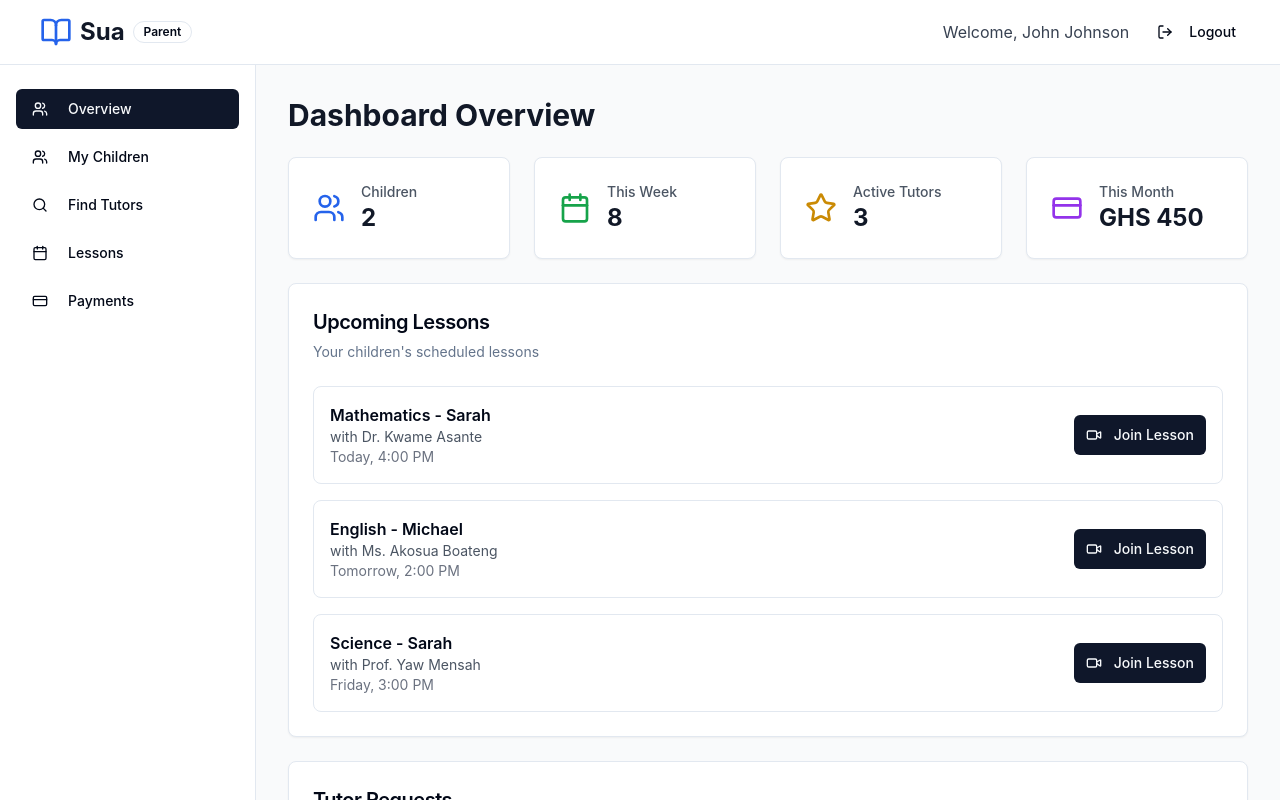
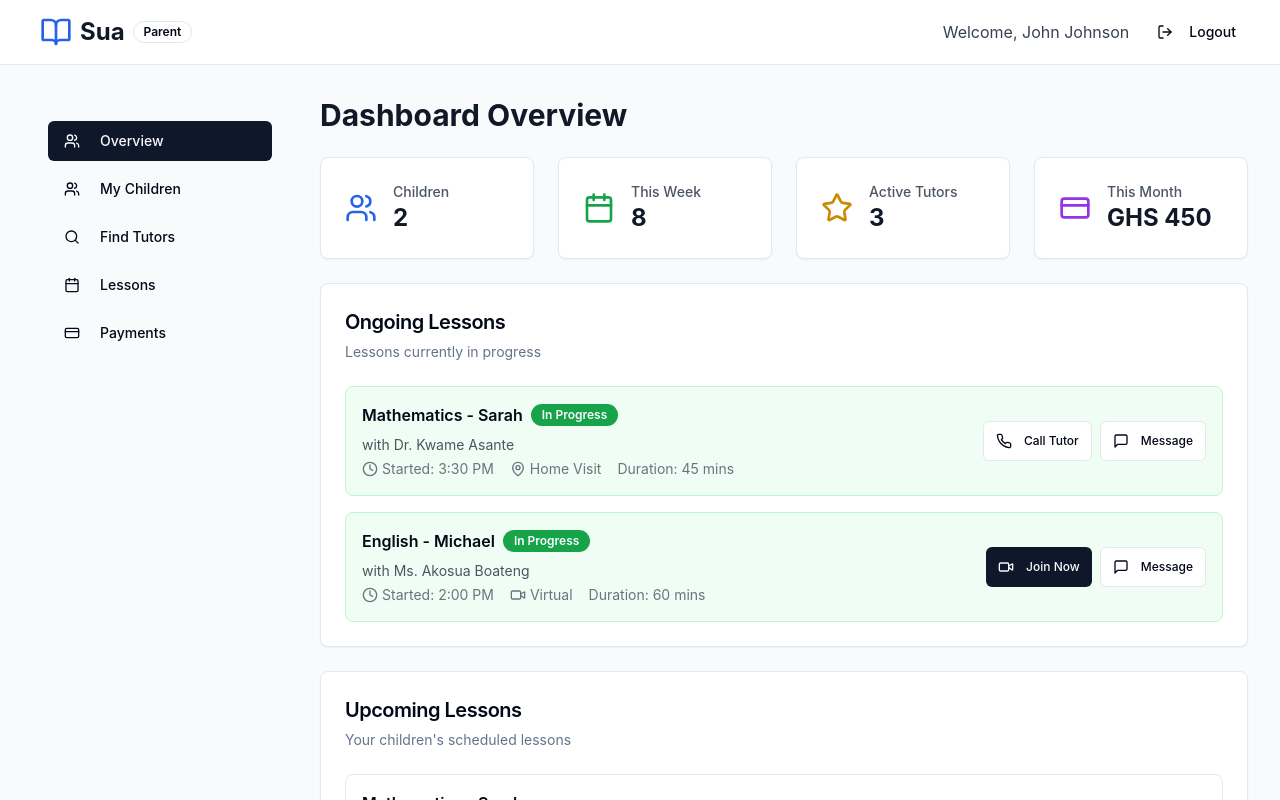
Before and after one commit to Nesisoft/sua-learning-connect, a React (Vite) app: page /dashboard/parent in a window 1280 px wide. Shown: the top 800 px of the page. Built offline with nearby package versions, Linux system fonts and the light colour scheme.

Commit message:
Fix: Remove side spaces and add ongoing lessons
- Removed side spaces from Parent and Tutor dashboards.
- Added "Ongoing Lessons" section before "Upcoming Lessons" in both dashboards.
- Implemented UI and button functionalities for ongoing lessons (Home Visit and Virtual).

```diff
--- a/src/pages/ParentDashboard.tsx
+++ b/src/pages/ParentDashboard.tsx
@@ -5,7 +5,7 @@ import { Badge } from "@/components/ui/badge";
 import { Input } from "@/components/ui/input";
 import { Label } from "@/components/ui/label";
 import { Select, SelectContent, SelectItem, SelectTrigger, SelectValue } from "@/components/ui/select";
-import { BookOpen, Users, Calendar, CreditCard, Star, MapPin, LogOut, Plus, Search, Clock, Filter, DollarSign, CheckCircle, X, Video, Menu } from "lucide-react";
+import { BookOpen, Users, Calendar, CreditCard, Star, MapPin, LogOut, Plus, Search, Clock, Filter, DollarSign, CheckCircle, X, Video, Menu, Phone, MessageSquare, MapPinIcon } from "lucide-react";
 import { Link } from "react-router-dom";
 import StudentProgressModal from "@/components/StudentProgressModal";
 import RequestTutorModal from "@/components/RequestTutorModal";
@@ -16,6 +16,7 @@ import PaymentModal from "@/components/PaymentModal";
 import TutorProfileModal from "@/components/TutorProfileModal";
 import BookLessonModal from "@/components/BookLessonModal";
 import InvoiceModal from "@/components/InvoiceModal";
+import { toast } from "sonner";
 
 const ParentDashboard = () => {
   const [activeTab, setActiveTab] = useState("overview");
@@ -45,6 +46,11 @@ const ParentDashboard = () => {
     { id: 1, name: "Sarah Johnson", grade: "Grade 8", subjects: ["Mathematics", "Science"] },
     { id: 2, name: "Michael Johnson", grade: "Grade 5", subjects: ["English", "Mathematics"] }
   ]);
+
+  const ongoingLessons = [
+    { id: 1, subject: "Mathematics", tutor: "Dr. Kwame Asante", student: "Sarah", location: "Home Visit", startTime: "3:30 PM", status: "In Progress", duration: "45 mins" },
+    { id: 2, subject: "English", tutor: "Ms. Akosua Boateng", student: "Michael", location: "Virtual", startTime: "2:00 PM", status: "In Progress", duration: "60 mins" }
+  ];
 
   const upcomingLessons = [
     { id: 1, subject: "Mathematics", tutor: "Dr. Kwame Asante", time: "Today, 4:00 PM", student: "Sarah", status: "confirmed" },
@@ -187,11 +193,37 @@ const ParentDashboard = () => {
     { id: "payments", label: "Payments", icon: CreditCard }
   ];
 
+  const handleJoinOngoingLesson = (lesson: any) => {
+    console.log("Joining ongoing lesson:", lesson);
+    if (lesson.location === "Virtual") {
+      toast.success(`Joining virtual lesson with ${lesson.tutor}`);
+      // Simulate joining virtual classroom
+      setTimeout(() => {
+        toast.info("Connected to virtual classroom");
+      }, 1000);
+    } else {
+      toast.info("Connecting to home visit tutor...");
+      // For home visits, this could open a call/messaging interface
+    }
+  };
+
+  const handleContactTutor = (lesson: any) => {
+    console.log("Contacting tutor:", lesson);
+    toast.success(`Calling ${lesson.tutor}...`);
+    // This would integrate with phone/messaging system
+  };
+
+  const handleEndLesson = (lesson: any) => {
+    console.log("Ending lesson:", lesson);
+    toast.success(`Lesson with ${lesson.tutor} has been ended`);
+    // This would handle lesson completion logic
+  };
+
   return (
     <div className="min-h-screen bg-gray-50">
       {/* Header */}
       <header className="bg-white border-b sticky top-0 z-40">
-        <div className="px-4 sm:px-6 lg:px-8">
+        <div className="max-w-7xl mx-auto px-4 sm:px-6 lg:px-8">
           <div className="flex justify-between items-center h-14 sm:h-16">
             <div className="flex items-center space-x-2">
               <Button
@@ -219,14 +251,15 @@ const ParentDashboard = () => {
         </div>
       </header>
 
-      <div className="flex">
+      <div className="max-w-7xl mx-auto px-4 sm:px-6 lg:px-8 py-4 sm:py-8">
+        <div className="flex gap-4 lg:gap-8">
           {/* Mobile Sidebar Overlay */}
           {sidebarOpen && (
             <div className="fixed inset-0 z-30 bg-gray-600 bg-opacity-50 lg:hidden" onClick={() => setSidebarOpen(false)} />
           )}
 
           {/* Sidebar */}
-        <div className={`fixed inset-y-0 left-0 z-40 w-64 bg-white border-r transform transition-transform duration-300 ease-in-out lg:translate-x-0 lg:static lg:inset-0 ${
+          <div className={`fixed inset-y-0 left-0 z-40 w-64 bg-white border-r transform transition-transform duration-300 ease-in-out lg:relative lg:translate-x-0 lg:bg-transparent lg:border-0 ${
             sidebarOpen ? 'translate-x-0' : '-translate-x-full'
           } lg:block`}>
             <div className="flex flex-col h-full pt-16 lg:pt-0">
@@ -250,8 +283,7 @@ const ParentDashboard = () => {
           </div>
 
           {/* Main Content */}
-        <div className="flex-1 lg:ml-0 min-h-screen">
-          <div className="p-4 sm:p-6 lg:p-8">
+          <div className="flex-1 min-w-0">
             {activeTab === "overview" && (
               <div className="space-y-6">
                 <h1 className="text-2xl sm:text-3xl font-bold text-gray-900">Dashboard Overview</h1>
@@ -303,6 +335,61 @@ const ParentDashboard = () => {
                     </CardContent>
                   </Card>
                 </div>
+
+                {/* Ongoing Lessons */}
+                {ongoingLessons.length > 0 && (
+                  <Card>
+                    <CardHeader>
+                      <CardTitle className="text-lg sm:text-xl">Ongoing Lessons</CardTitle>
+                      <CardDescription>Lessons currently in progress</CardDescription>
+                    </CardHeader>
+                    <CardContent>
+                      <div className="space-y-4">
+                        {ongoingLessons.map((lesson) => (
+                          <div key={lesson.id} className="flex flex-col sm:flex-row sm:items-center justify-between p-4 border rounded-lg bg-green-50 border-green-200 space-y-3 sm:space-y-0">
+                            <div className="flex-1">
+                              <div className="flex items-center space-x-2 mb-2">
+                                <h3 className="font-semibold text-sm sm:text-base">{lesson.subject} - {lesson.student}</h3>
+                                <Badge variant="default" className="bg-green-600 text-xs">
+                                  {lesson.status}
+                                </Badge>
+                              </div>
+                              <p className="text-xs sm:text-sm text-gray-600">with {lesson.tutor}</p>
+                              <div className="flex items-center space-x-4 text-xs sm:text-sm text-gray-500 mt-1">
+                                <span className="flex items-center">
+                                  <Clock className="h-4 w-4 mr-1" />
+                                  Started: {lesson.startTime}
+                                </span>
+                                <span className="flex items-center">
+                                  {lesson.location === "Virtual" ? <Video className="h-4 w-4 mr-1" /> : <MapPinIcon className="h-4 w-4 mr-1" />}
+                                  {lesson.location}
+                                </span>
+                                <span>Duration: {lesson.duration}</span>
+                              </div>
+                            </div>
+                            <div className="flex flex-col sm:flex-row gap-2">
+                              {lesson.location === "Virtual" ? (
+                                <Button size="sm" onClick={() => handleJoinOngoingLesson(lesson)} className="w-full sm:w-auto text-xs">
+                                  <Video className="h-4 w-4 mr-1" />
+                                  Join Now
+                                </Button>
+                              ) : (
+                                <Button size="sm" variant="outline" onClick={() => handleContactTutor(lesson)} className="w-full sm:w-auto text-xs">
+                                  <Phone className="h-4 w-4 mr-1" />
+                                  Call Tutor
+                                </Button>
+                              )}
+                              <Button size="sm" variant="outline" onClick={() => handleContactTutor(lesson)} className="w-full sm:w-auto text-xs">
+                                <MessageSquare className="h-4 w-4 mr-1" />
+                                Message
+                              </Button>
+                            </div>
+                          </div>
+                        ))}
+                      </div>
+                    </CardContent>
+                  </Card>
+                )}
 
                 {/* Upcoming Lessons */}
                 <Card>
--- a/src/pages/TutorDashboard.tsx
+++ b/src/pages/TutorDashboard.tsx
@@ -2,7 +2,7 @@ import { useState } from "react";
 import { Button } from "@/components/ui/button";
 import { Card, CardContent, CardDescription, CardHeader, CardTitle } from "@/components/ui/card";
 import { Badge } from "@/components/ui/badge";
-import { BookOpen, Calendar, CreditCard, Star, Clock, LogOut, Users, Settings, Menu, X } from "lucide-react";
+import { BookOpen, Calendar, CreditCard, Star, Clock, LogOut, Users, Settings, Menu, X, Video, Phone, MessageSquare, MapPinIcon, Navigation } from "lucide-react";
 import { Link, useNavigate } from "react-router-dom";
 import StudentProgressModal from "@/components/StudentProgressModal";
 import ScheduleLessonModal from "@/components/ScheduleLessonModal";
@@ -21,6 +21,11 @@ const TutorDashboard = () => {
   const navigate = useNavigate();
 
   // Mock data
+  const ongoingLessons = [
+    { id: 1, subject: "Mathematics", student: "Sarah Johnson", location: "Home Visit", startTime: "3:30 PM", status: "In Progress", duration: "45 mins", address: "123 Elm Street, Accra" },
+    { id: 2, subject: "Physics", student: "Alex Mensah", location: "Virtual", startTime: "2:00 PM", status: "In Progress", duration: "60 mins" }
+  ];
+
   const upcomingLessons = [
     { id: 1, subject: "Mathematics", student: "Sarah Johnson", time: "Today, 4:00 PM", location: "Home Visit" },
     { id: 2, subject: "Physics", student: "Alex Mensah", time: "Tomorrow, 10:00 AM", location: "Virtual" }
@@ -76,6 +81,40 @@ const TutorDashboard = () => {
   const handleTabChange = (tab: string) => {
     setActiveTab(tab);
     setSidebarOpen(false);
+  };
+
+  const handleJoinOngoingLesson = (lesson: any) => {
+    console.log("Joining ongoing lesson:", lesson);
+    if (lesson.location === "Virtual") {
+      toast.success(`Joining virtual lesson with ${lesson.student}`);
+      setTimeout(() => {
+        toast.info("Connected to virtual classroom");
+      }, 1000);
+    } else {
+      toast.info("Connecting to student...");
+    }
+  };
+
+  const handleContactStudent = (lesson: any) => {
+    console.log("Contacting student:", lesson);
+    toast.success(`Calling ${lesson.student}...`);
+  };
+
+  const handleNavigateToStudent = (lesson: any) => {
+    console.log("Navigating to student:", lesson);
+    if (lesson.address) {
+      toast.success(`Opening navigation to ${lesson.address}`);
+      // This would integrate with maps/navigation apps
+      const mapsUrl = `https://www.google.com/maps/search/?api=1&query=${encodeURIComponent(lesson.address)}`;
+      window.open(mapsUrl, '_blank');
+    } else {
+      toast.error("Address not available");
+    }
+  };
+
+  const handleEndLesson = (lesson: any) => {
+    console.log("Ending lesson:", lesson);
+    toast.success(`Lesson with ${lesson.student} has been ended`);
   };
 
   return (
@@ -224,7 +263,71 @@ const TutorDashboard = () => {
                   </Card>
                 </div>
 
-                    {/* Upcoming Lessons */}
+                {/* Ongoing Lessons */}
+                {ongoingLessons.length > 0 && (
+                  <Card>
+                    <CardHeader>
+                      <CardTitle className="text-lg sm:text-xl">Ongoing Lessons</CardTitle>
+                      <CardDescription className="text-sm">Lessons currently in progress</CardDescription>
+                    </CardHeader>
+                    <CardContent>
+                      <div className="space-y-4">
+                        {ongoingLessons.map((lesson) => (
+                          <div key={lesson.id} className="flex flex-col sm:flex-row sm:items-center justify-between p-3 sm:p-4 border rounded-lg bg-green-50 border-green-200 space-y-3 sm:space-y-0">
+                            <div className="flex-1">
+                              <div className="flex items-center space-x-2 mb-2">
+                                <h3 className="font-semibold text-sm sm:text-base">{lesson.subject}</h3>
+                                <Badge variant="default" className="bg-green-600 text-xs">
+                                  {lesson.status}
+                                </Badge>
+                              </div>
+                              <p className="text-xs sm:text-sm text-gray-600">Student: {lesson.student}</p>
+                              <div className="flex items-center space-x-4 text-xs sm:text-sm text-gray-500 mt-1">
+                                <span className="flex items-center">
+                                  <Clock className="h-4 w-4 mr-1" />
+                                  Started: {lesson.startTime}
+                                </span>
+                                <span className="flex items-center">
+                                  {lesson.location === "Virtual" ? <Video className="h-4 w-4 mr-1" /> : <MapPinIcon className="h-4 w-4 mr-1" />}
+                                  {lesson.location}
+                                </span>
+                                <span>Duration: {lesson.duration}</span>
+                              </div>
+                              {lesson.address && (
+                                <p className="text-xs text-gray-500 mt-1">Address: {lesson.address}</p>
+                              )}
+                            </div>
+                            <div className="flex flex-col sm:flex-row gap-2">
+                              {lesson.location === "Virtual" ? (
+                                <Button size="sm" onClick={() => handleJoinOngoingLesson(lesson)} className="w-full sm:w-auto text-xs">
+                                  <Video className="h-4 w-4 mr-1" />
+                                  Join Now
+                                </Button>
+                              ) : (
+                                <>
+                                  <Button size="sm" variant="outline" onClick={() => handleNavigateToStudent(lesson)} className="w-full sm:w-auto text-xs">
+                                    <Navigation className="h-4 w-4 mr-1" />
+                                    Navigate
+                                  </Button>
+                                  <Button size="sm" variant="outline" onClick={() => handleContactStudent(lesson)} className="w-full sm:w-auto text-xs">
+                                    <Phone className="h-4 w-4 mr-1" />
+                                    Call
+                                  </Button>
+                                </>
+                              )}
+                              <Button size="sm" variant="outline" onClick={() => handleContactStudent(lesson)} className="w-full sm:w-auto text-xs">
+                                <MessageSquare className="h-4 w-4 mr-1" />
+                                Message
+                              </Button>
+                            </div>
+                          </div>
+                        ))}
+                      </div>
+                    </CardContent>
+                  </Card>
+                )}
+
+                {/* Today's Lessons */}
                 <Card>
                   <CardHeader>
                     <CardTitle className="text-lg sm:text-xl">Today's Lessons</CardTitle>
```
Lines whose indentation alone changed are shown as unchanged.
